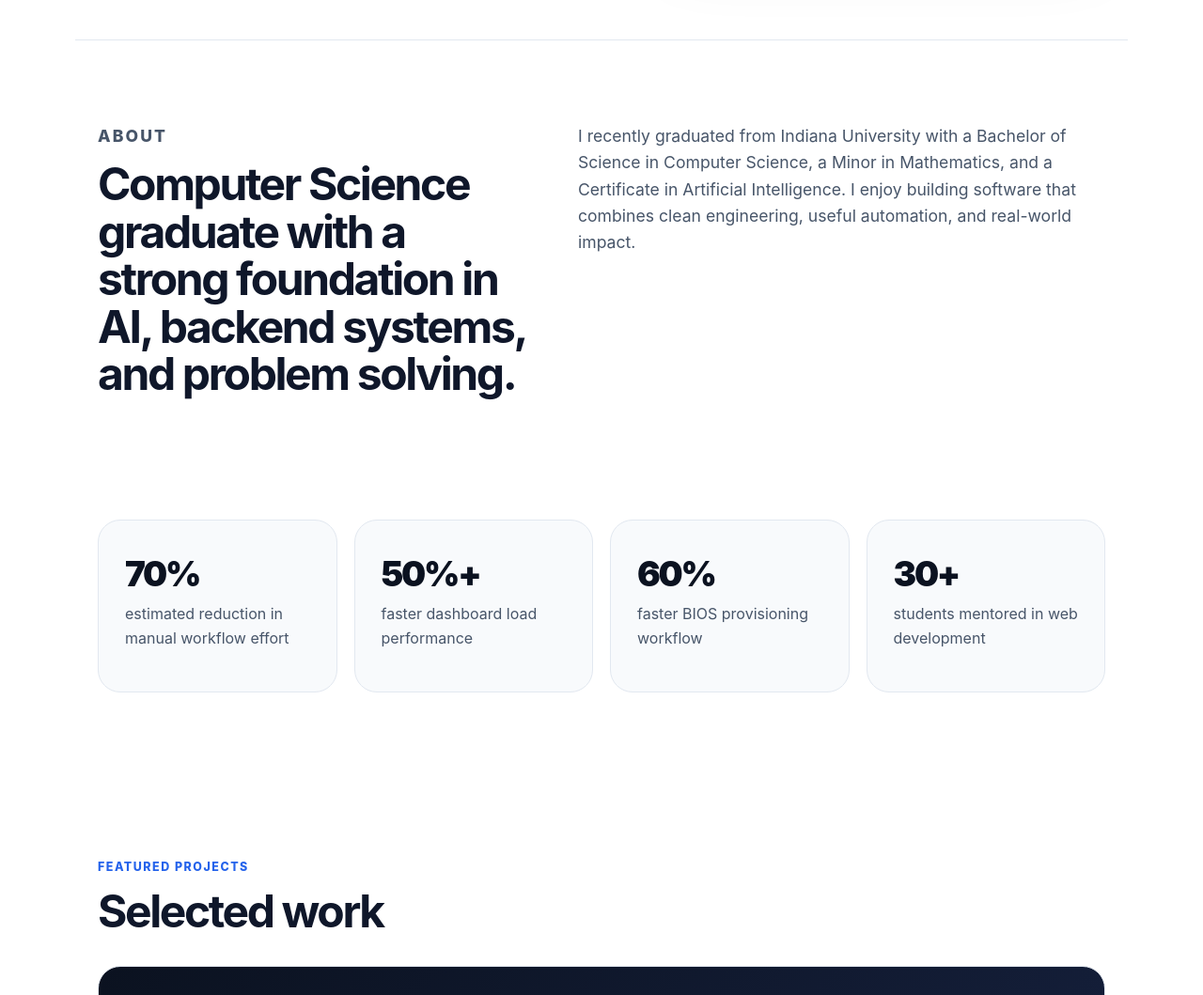
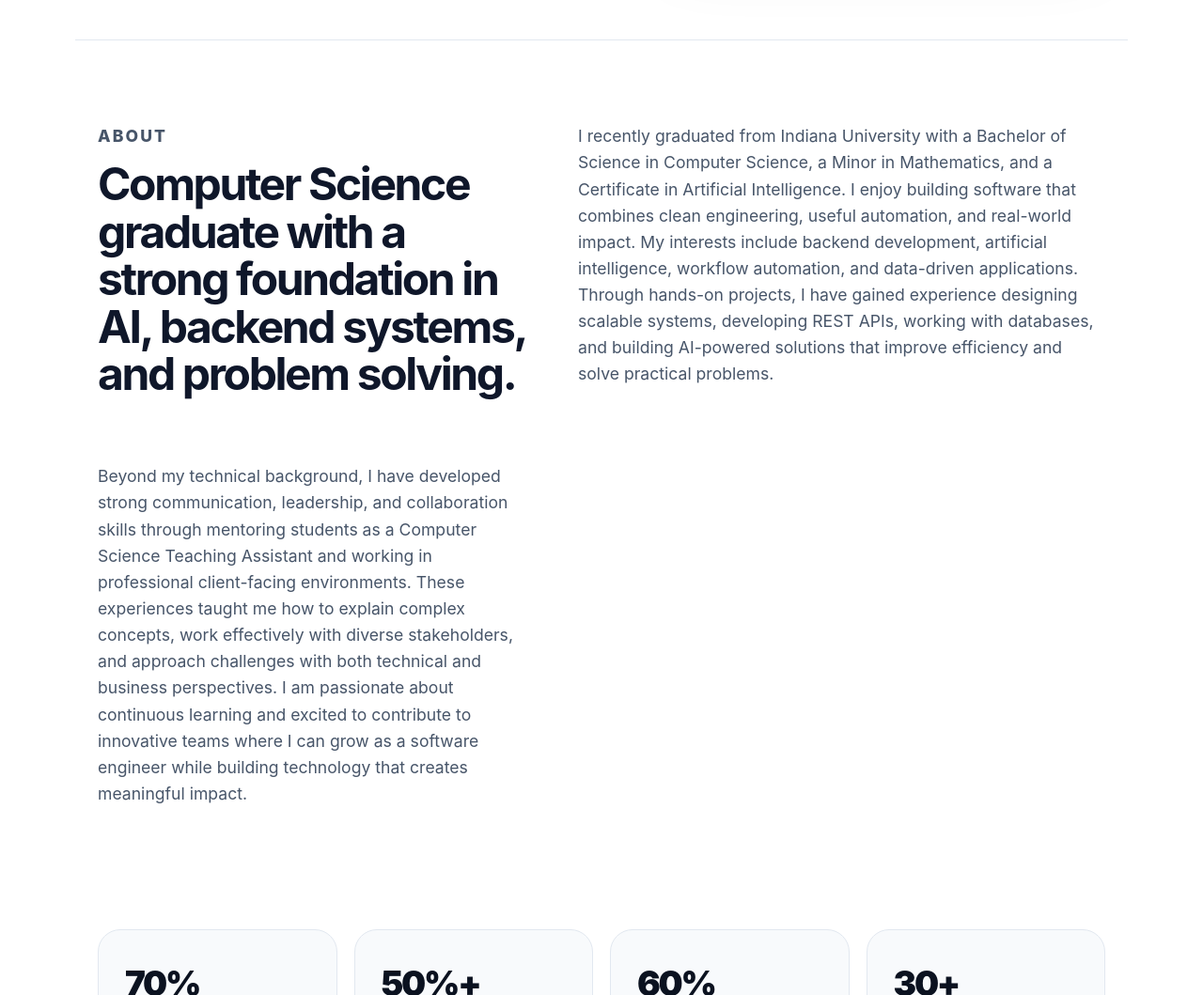
Before and after one commit to seliyos/selam-portfolio, a plain HTML site: page index.html in a window 1280 px wide. Shown: the part 900-1959 px from the top of the page at 94% size. Drawn offline with Linux system fonts and the light colour scheme.

Commit message:
Update personal statement in index.html
Expanded personal statement to include interests and experiences.

```diff
--- a/index.html
+++ b/index.html
@@ -46,10 +46,12 @@
         <h2>Computer Science graduate with a strong foundation in AI, backend systems, and problem solving.</h2>
       </div>
       <p>
-        I recently graduated from Indiana University with a Bachelor of Science in Computer Science,
-        a Minor in Mathematics, and a Certificate in Artificial Intelligence. I enjoy building software
-        that combines clean engineering, useful automation, and real-world impact.
+        I recently graduated from Indiana University with a Bachelor of Science in Computer Science, a Minor in Mathematics, and a Certificate in Artificial Intelligence. I enjoy building software that combines clean engineering, useful automation, and real-world impact. My interests include backend development, artificial intelligence, workflow automation, and data-driven applications. Through hands-on projects, I have gained experience designing scalable systems, developing REST APIs, working with databases, and building AI-powered solutions that improve efficiency and solve practical problems.
       </p>
+      <p>
+        Beyond my technical background, I have developed strong communication, leadership, and collaboration skills through mentoring students as a Computer Science Teaching Assistant and working in professional client-facing environments. These experiences taught me how to explain complex concepts, work effectively with diverse stakeholders, and approach challenges with both technical and business perspectives. I am passionate about continuous learning and excited to contribute to innovative teams where I can grow as a software engineer while building technology that creates meaningful impact.
+      </p>
+
     </section>
 
     <section class="section highlights">
```
